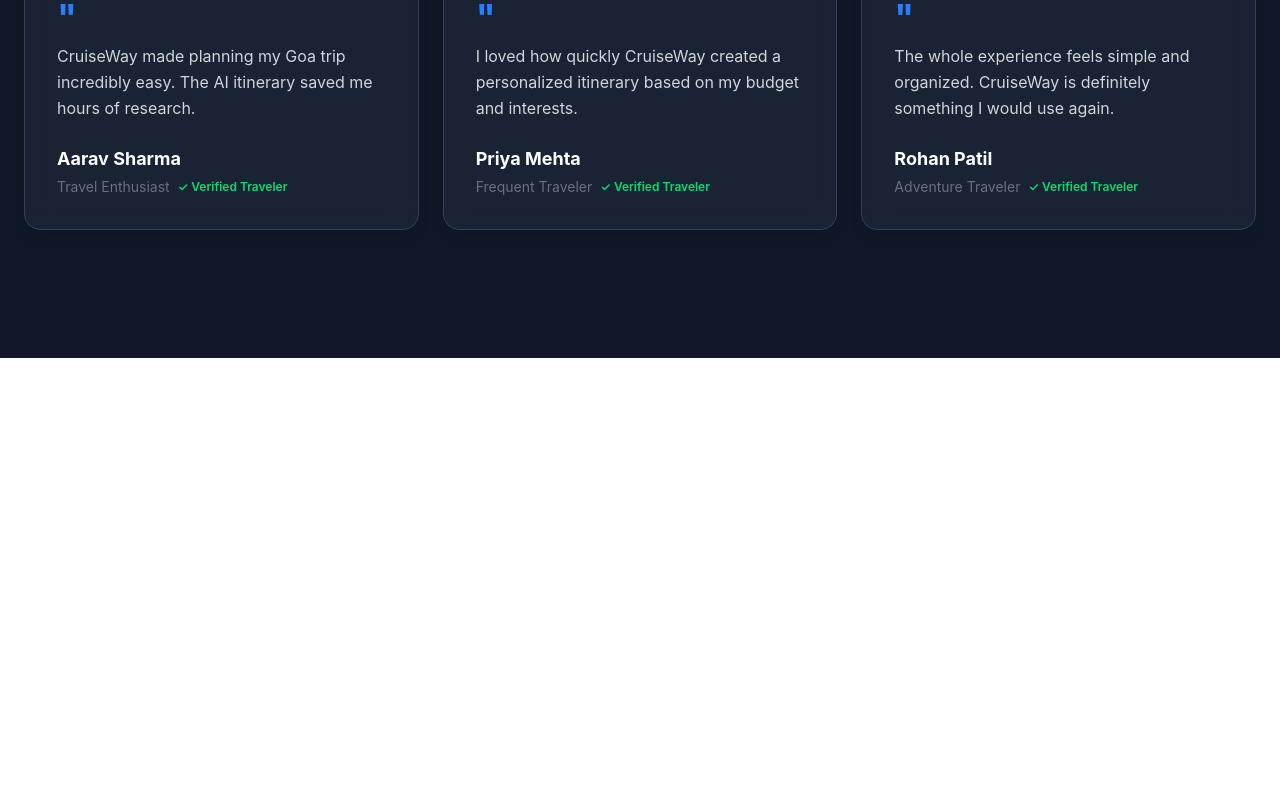
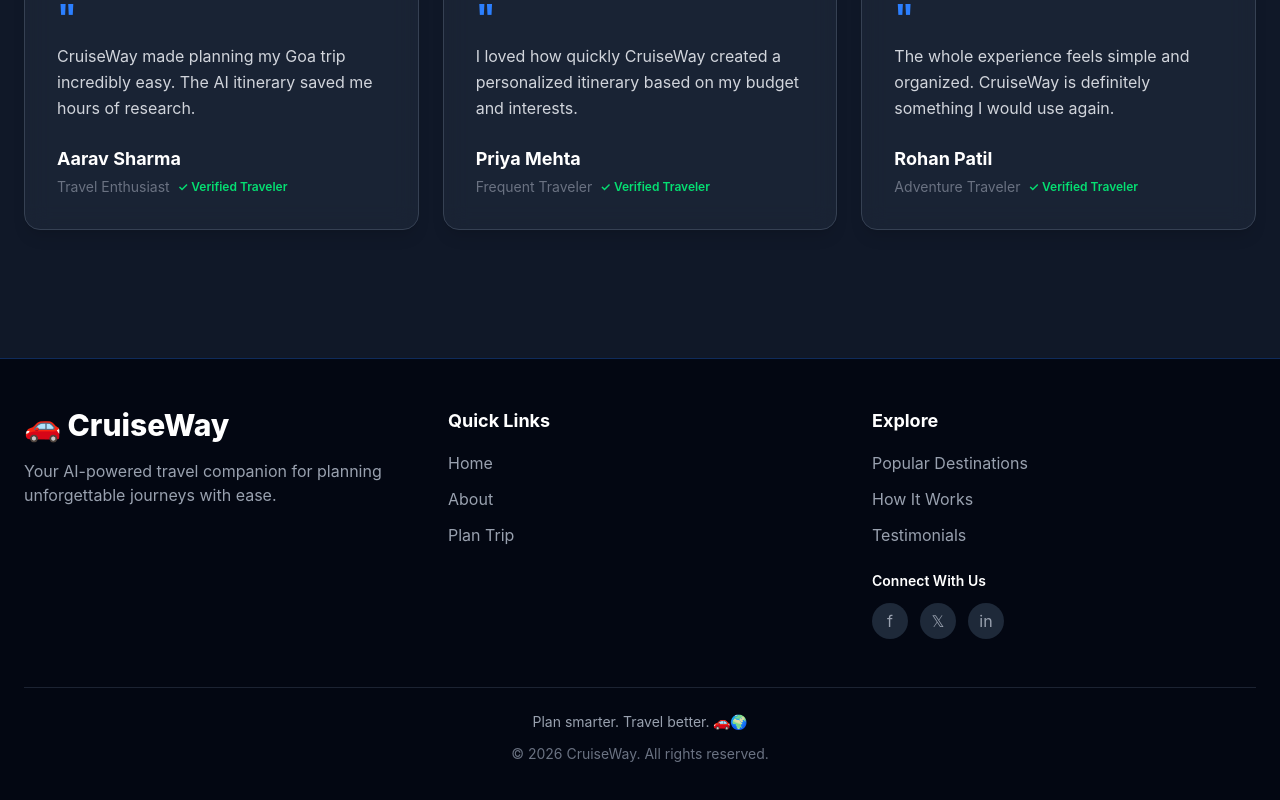
Before and after one commit to RadhaWagh/CruiseWay-Ai-Trip-Planner, a React (Vite) app: page / in a window 1280 px wide. Shown: the part 4775-5575 px from the top of the page. Before the commit the page ends 5133 px from the top, so only its background shows below. Built offline with nearby package versions, Linux system fonts and the light colour scheme.

Commit message:
feat: complete footer design

```diff
--- a/src/components/common/Footer.jsx
+++ b/src/components/common/Footer.jsx
@@ -1,19 +1,101 @@
-
 function Footer() {
   return (
-        <footer className="border-t border-gray-700 bg-gray-950">
+    <footer className="border-t border-blue-500/30 bg-gray-950">
       <div className="max-w-7xl mx-auto px-6 py-12">
-                <div className="text-center">
+
+        {/* Footer Columns */}
+        <div className="grid grid-cols-1 md:grid-cols-3 gap-10">
+
+          {/* CruiseWay */}
+          <div>
             <h2 className="text-3xl font-extrabold text-white">
               🚗 CruiseWay
             </h2>
 
-                    <p className="text-gray-400 mt-4 max-w-xl mx-auto">
-                        Your AI-powered travel companion for planning unforgettable journeys with ease.
+            <p className="text-gray-400 mt-4 max-w-sm">
+              Your AI-powered travel companion for planning unforgettable
+              journeys with ease.
             </p>
           </div>
+
+          {/* Quick Links */}
+          <div>
+            <h3 className="text-lg font-bold text-white mb-4">
+              Quick Links
+            </h3>
+
+            <ul className="space-y-3 text-gray-400">
+              <li className="hover:text-white transition">
+                Home
+              </li>
+
+              <li className="hover:text-white transition">
+                About
+              </li>
+
+              <li className="hover:text-white transition">
+                Plan Trip
+              </li>
+            </ul>
+          </div>
+
+          {/* Explore */}
+          <div>
+            <h3 className="text-lg font-bold text-white mb-4">
+              Explore
+            </h3>
+
+            <ul className="space-y-3 text-gray-400">
+              <li className="hover:text-white transition">
+                Popular Destinations
+              </li>
+
+              <li className="hover:text-white transition">
+                How It Works
+              </li>
+
+              <li className="hover:text-white transition">
+                Testimonials
+              </li>
+            </ul>
+
+            {/* Social Media */}
+            <div className="mt-6">
+              <h4 className="text-sm font-semibold text-white mb-3">
+                Connect With Us
+              </h4>
+
+              <div className="flex gap-3">
+                <button className="w-9 h-9 rounded-full bg-gray-800 flex items-center justify-center text-gray-400 hover:bg-blue-600 hover:text-white transition">
+                  f
+                </button>
+
+                <button className="w-9 h-9 rounded-full bg-gray-800 flex items-center justify-center text-gray-400 hover:bg-blue-600 hover:text-white transition">
+                  𝕏
+                </button>
+
+                <button className="w-9 h-9 rounded-full bg-gray-800 flex items-center justify-center text-gray-400 hover:bg-blue-600 hover:text-white transition">
+                  in
+                </button>
+              </div>
+            </div>
+          </div>
+
+        </div>
+
+        {/* Copyright */}
+        <div className="mt-12 pt-6 border-t border-gray-700/50 text-center">
+          <p className="text-gray-400 text-sm mb-3">
+            Plan smarter. Travel better. 🚗🌍
+          </p>
+          <p className="text-gray-500 text-sm">
+            © 2026 CruiseWay. All rights reserved.
+          </p>
+        </div>
+
       </div>
     </footer>
   );
 }
-export default Footer
+
+export default Footer;
--- a/src/pages/Home.jsx
+++ b/src/pages/Home.jsx
@@ -4,6 +4,7 @@
 import PopularDestinations from "../components/home/PopularDestinations";
 import HowItWorks from "../components/home/HowItWorks";
 import Testimonals from "../components/home/Testimonals";
+import Footer from "../components/common/Footer";
 
 function Home() {
   return (
@@ -14,6 +15,7 @@
       <PopularDestinations />
       <HowItWorks />
       <Testimonals />
+      <Footer />
     </div>
   );
 }
```
Lines whose indentation alone changed are shown as unchanged.
